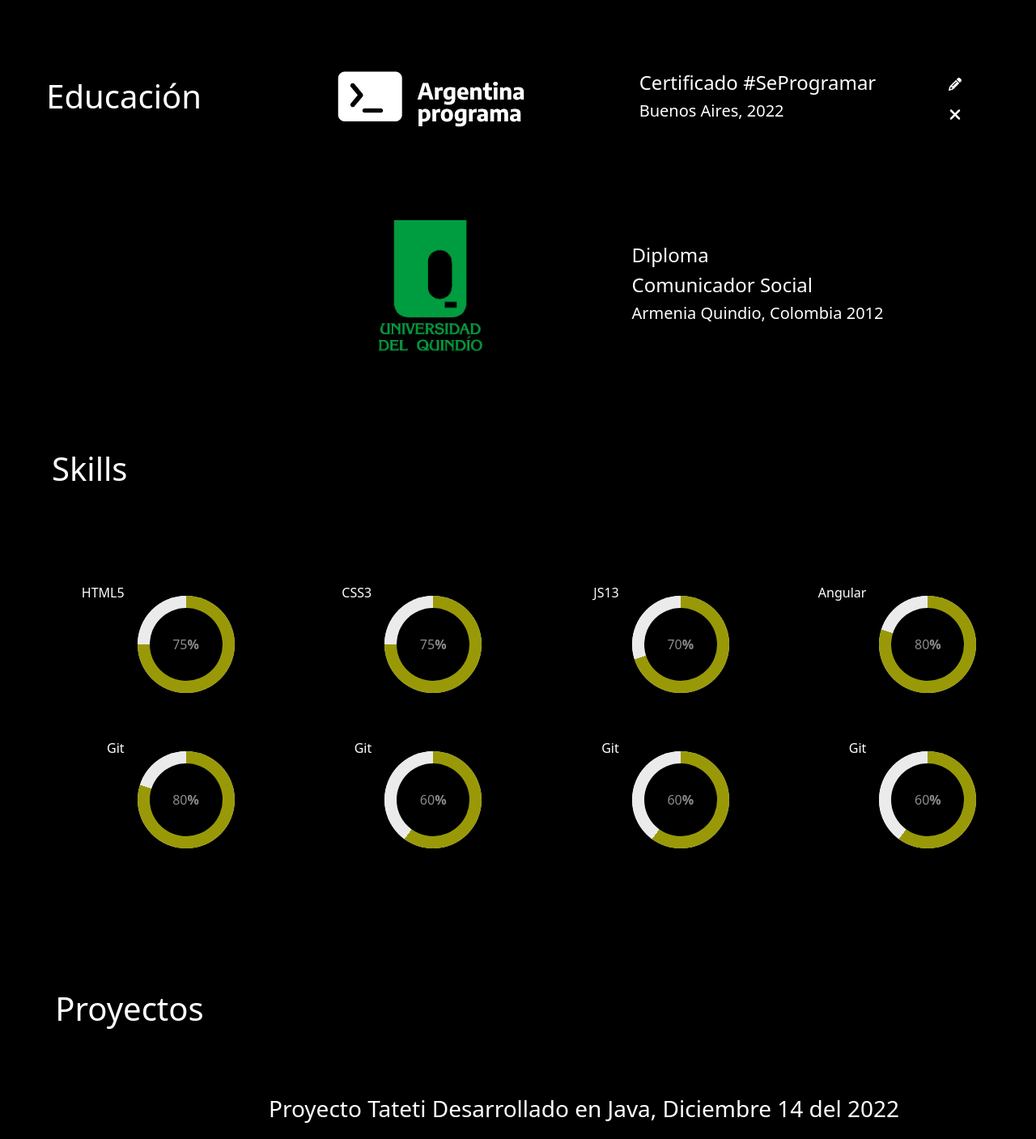
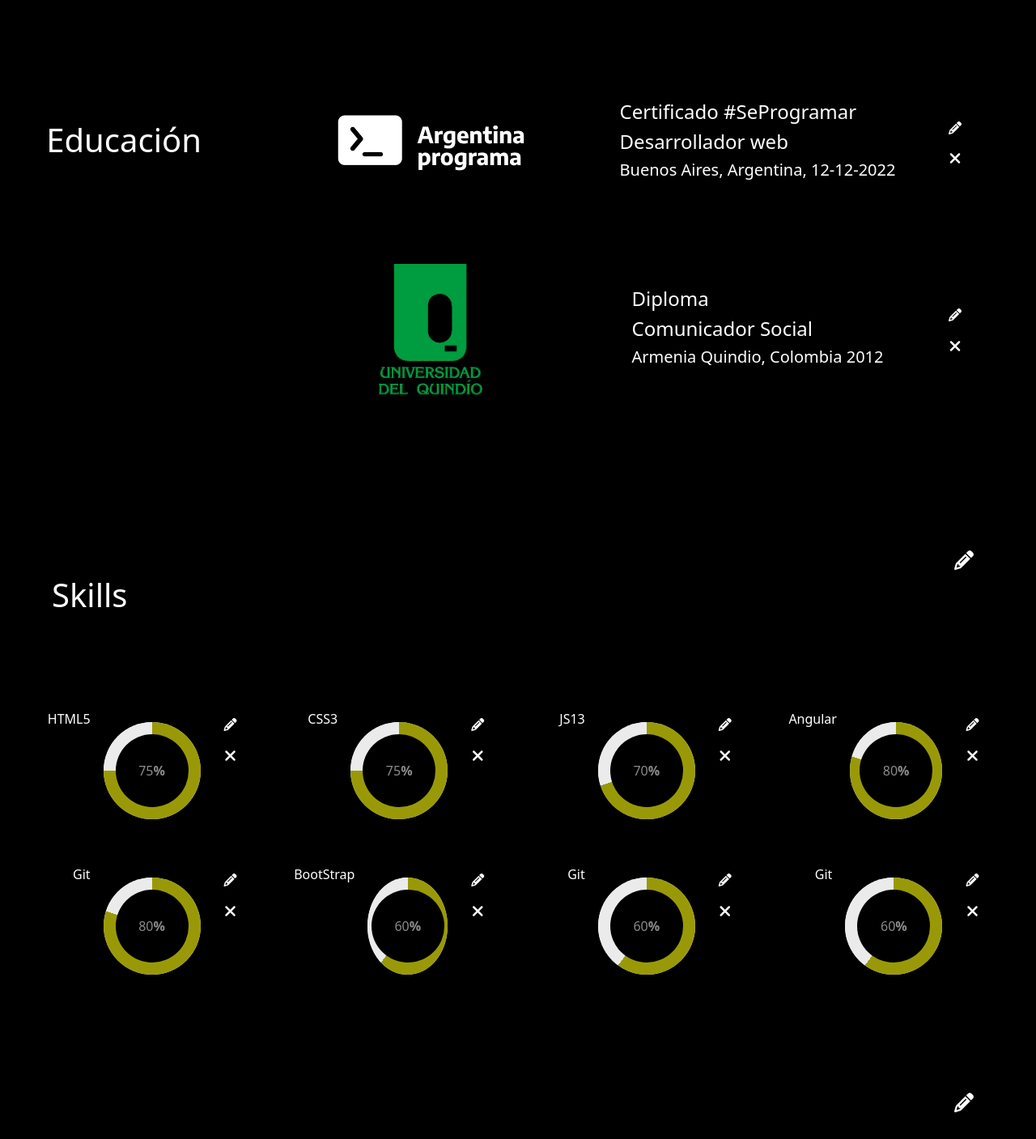
Before and after one commit to RichardDLB/frontEnd, an Angular app in the folder dinamica/: page / in a window 1280 px wide. Shown: the part 1240-2647 px from the top of the page at 81% size. Built offline with nearby package versions, Linux system fonts and the light colour scheme.

Commit message:
cambios maqueta html

```diff
--- a/dinamica/src/app/componentes/education/education.component.html
+++ b/dinamica/src/app/componentes/education/education.component.html
@@ -25,7 +25,8 @@
 
           <div class="SeProgramarText text-white">
             <h4>Certificado #SeProgramar</h4>
-            <h5>Buenos Aires, 2022 </h5>
+            <h4>Desarrollador web </h4>
+            <h5>Buenos Aires, Argentina, 12-12-2022 </h5>
           </div>
 
         </div>
@@ -84,6 +85,25 @@
         </div>
 
         <div class="card card4">
+
+          <!-- pencil edit education universidad section modal -->
+          <div class="text-center">
+            <button type="button" class="btn pencilEditEducationSection" data-bs-toggle="modal" data-bs-target="#pencilEditEducationSectionModal">
+              <i class="fa-solid fa-pencil text-white"></i>
+            </button>
+          </div>
+          <!-- pencil edit education universidad section modal -->
+
+
+          <!-- xmark education universidad section modal -->
+              <div class="text-center">
+                <button type="button" class="btn xMarkEducationSection" data-bs-toggle="modal" data-bs-target="#xMarkEducationSectionModal">
+                  <i class="fa-lg fa-solid fa-xmark text-white"></i>
+                </button>
+              </div>
+          <!-- xmark education universidad section modal -->
+
+
         </div>
 
     </div>
--- a/dinamica/src/app/componentes/experience/experience.component.html
+++ b/dinamica/src/app/componentes/experience/experience.component.html
@@ -1,7 +1,15 @@
 <!-- EXPERIENCE SECTION -->
 <section class="container-experience bg-black" id="experienceSection">
 
-    <div class="container-box-experience mt-5">
+  <!-- pencil edit experience section -->
+  <div class="pencilExperience">
+    <button type="button" class="btn" data-bs-toggle="modal" data-bs-target="#Modal">
+    <i class="fa-solid fa-pencil fa-xl text-white"></i>
+    </button>
+  </div>
+  <!-- pencil edit experience section -->
+
+    <div class="container-box-experience">
 
 
         <div class="card card1">
--- a/dinamica/src/app/componentes/projects/projects.component.html
+++ b/dinamica/src/app/componentes/projects/projects.component.html
@@ -1,5 +1,15 @@
-<!-- PROJECTS SECTION -->
-<section class="container-fluid projects row bg-black " id="projects-section">
+  <!-- PROJECTS SECTION -->
+  <section class="bg-black">
+
+    <!-- pencil edit experience section -->
+    <div class="pencilProjects">
+      <button type="button" class="btn" data-bs-toggle="modal" data-bs-target="#Modal">
+      <i class="fa-solid fa-pencil fa-xl text-white"></i>
+      </button>
+    </div>
+    <!-- pencil edit experience section -->
+
+  <div class="container-fluid projects row bg-black " id="projects-section">
 
 
     <div class="col-lg-3 col-md-4 col-sm-12">
@@ -31,5 +41,6 @@
   </div>
   <!-- Tateti project image gallery -->
 
+  </div>
   </section>
   <!-- PROJECTS SECTION-->
--- a/dinamica/src/app/componentes/skills/skills.component.html
+++ b/dinamica/src/app/componentes/skills/skills.component.html
@@ -1,5 +1,13 @@
 <!-- SECTION SKILLS -->
 <section class="container-skills bg-black" id="skillsSection">
+
+    <!-- pencil edit skills section -->
+    <div class="pencilExperience">
+      <button type="button" class="btn" data-bs-toggle="modal" data-bs-target="#Modal">
+      <i class="fa-solid fa-pencil fa-xl text-white"></i>
+      </button>
+    </div>
+    <!-- pencil edit skills section -->
 
     <div>
       <h1 class="titleSkills">Skills</h1>
@@ -12,21 +20,113 @@
         <div class="items">
           <div class="text-white">HTML5</div>
           <div class="progress-circle progress-75"><span>75</span></div>
+
+          <div class="card-skills">
+
+          <!-- pencil edit html section skills -->
+          <div class="text-center">
+              <button type="button" class="btn pencilEditEducationSection" data-bs-toggle="modal" data-bs-target="#Modal">
+                <i class="fa-solid fa-pencil text-white"></i>
+              </button>
+            </div>
+          <!-- pencil edit html section skills -->
+
+
+          <!-- xmark edit html section skills -->
+          <div class="text-center">
+                  <button type="button" class="btn xMarkEducationSection" data-bs-toggle="modal" data-bs-target="#Modal">
+                    <i class="fa-lg fa-solid fa-xmark text-white"></i>
+                  </button>
+                </div>
+          <!-- pencil edit html section skills -->
+
+
+          </div>
+
         </div>
 
         <div class="items">
           <div class="text-white">CSS3</div>
           <div class="progress-circle progress-75"><span>75</span></div>
+
+          <div class="card-skills">
+
+            <!-- pencil edit css3 section skills -->
+            <div class="text-center">
+                <button type="button" class="btn pencilEditEducationSection" data-bs-toggle="modal" data-bs-target="#Modal">
+                  <i class="fa-solid fa-pencil text-white"></i>
+                </button>
+              </div>
+            <!-- pencil edit css3 section skills -->
+
+
+            <!-- xmark edit css3 section skills -->
+            <div class="text-center">
+                    <button type="button" class="btn xMarkEducationSection" data-bs-toggle="modal" data-bs-target="#Modal">
+                      <i class="fa-lg fa-solid fa-xmark text-white"></i>
+                    </button>
+                  </div>
+            <!-- pencil edit css3 section skills -->
+
+
+          </div>
+
         </div>
 
         <div class="items">
           <div class="text-white">JS13</div>
           <div class="progress-circle progress-70"><span>70</span></div>
+
+          <div class="card-skills">
+
+          <!-- pencil edit JS section skills -->
+          <div class="text-center">
+              <button type="button" class="btn pencilEditEducationSection" data-bs-toggle="modal" data-bs-target="#Modal">
+                <i class="fa-solid fa-pencil text-white"></i>
+              </button>
+            </div>
+          <!-- pencil edit JS section skills -->
+
+
+          <!-- xmark edit JS section skills -->
+          <div class="text-center">
+                  <button type="button" class="btn xMarkEducationSection" data-bs-toggle="modal" data-bs-target="#Modal">
+                    <i class="fa-lg fa-solid fa-xmark text-white"></i>
+                  </button>
+                </div>
+          <!-- pencil edit JS section skills -->
+
+
+          </div>
+
         </div>
 
         <div class="items">
           <div class="text-white">Angular</div>
           <div class="progress-circle progress-80"><span>80</span></div>
+
+          <div class="card-skills">
+
+            <!-- pencil edit angular section skills -->
+            <div class="text-center">
+                <button type="button" class="btn pencilEditEducationSection" data-bs-toggle="modal" data-bs-target="#Modal">
+                  <i class="fa-solid fa-pencil text-white"></i>
+                </button>
+              </div>
+            <!-- pencil edit angular section skills -->
+
+
+            <!-- xmark edit angular section skills -->
+            <div class="text-center">
+                    <button type="button" class="btn xMarkEducationSection" data-bs-toggle="modal" data-bs-target="#Modal">
+                      <i class="fa-lg fa-solid fa-xmark text-white"></i>
+                    </button>
+                  </div>
+            <!-- pencil edit angular section skills -->
+
+
+          </div>
+
         </div>
 
       </div>
@@ -36,21 +136,113 @@
         <div class="items">
           <div class="text-white">Git</div>
           <div class="progress-circle progress-80"><span>80</span></div>
+
+          <div class="card-skills">
+
+            <!-- pencil edit git section skills -->
+            <div class="text-center">
+                <button type="button" class="btn pencilEditEducationSection" data-bs-toggle="modal" data-bs-target="#Modal">
+                  <i class="fa-solid fa-pencil text-white"></i>
+                </button>
+              </div>
+            <!-- pencil edit git section skills -->
+
+
+            <!-- xmark edit git section skills -->
+            <div class="text-center">
+                    <button type="button" class="btn xMarkEducationSection" data-bs-toggle="modal" data-bs-target="#Modal">
+                      <i class="fa-lg fa-solid fa-xmark text-white"></i>
+                    </button>
+                  </div>
+            <!-- pencil edit git section skills -->
+
+
+          </div>
+
+        </div>
+
+        <div class="items">
+          <div class="text-white">BootStrap</div>
+          <div class="progress-circle progress-60"><span>60</span></div>
+
+          <div class="card-skills">
+
+            <!-- pencil edit BootStrap section skills -->
+            <div class="text-center">
+                <button type="button" class="btn pencilEditEducationSection" data-bs-toggle="modal" data-bs-target="#Modal">
+                  <i class="fa-solid fa-pencil text-white"></i>
+                </button>
+              </div>
+            <!-- pencil edit BootStrap section skills -->
+
+
+            <!-- xmark edit BootStrap section skills -->
+            <div class="text-center">
+                    <button type="button" class="btn xMarkEducationSection" data-bs-toggle="modal" data-bs-target="#Modal">
+                      <i class="fa-lg fa-solid fa-xmark text-white"></i>
+                    </button>
+                  </div>
+            <!-- pencil edit BootStrap section skills -->
+
+
+          </div>
+
         </div>
 
         <div class="items">
           <div class="text-white">Git</div>
           <div class="progress-circle progress-60"><span>60</span></div>
+
+          <div class="card-skills">
+
+            <!-- pencil edit section skills -->
+            <div class="text-center">
+                <button type="button" class="btn pencilEditEducationSection" data-bs-toggle="modal" data-bs-target="#Modal">
+                  <i class="fa-solid fa-pencil text-white"></i>
+                </button>
+              </div>
+            <!-- pencil edit section skills -->
+
+
+            <!-- xmark edit section skills -->
+            <div class="text-center">
+                    <button type="button" class="btn xMarkEducationSection" data-bs-toggle="modal" data-bs-target="#Modal">
+                      <i class="fa-lg fa-solid fa-xmark text-white"></i>
+                    </button>
+                  </div>
+            <!-- pencil edit section skills -->
+
+
+          </div>
+
         </div>
 
         <div class="items">
           <div class="text-white">Git</div>
           <div class="progress-circle progress-60"><span>60</span></div>
-        </div>
 
-        <div class="items">
-          <div class="text-white">Git</div>
-          <div class="progress-circle progress-60"><span>60</span></div>
+          <div class="card-skills">
+
+            <!-- pencil edit section skills -->
+            <div class="text-center">
+                <button type="button" class="btn pencilEditEducationSection" data-bs-toggle="modal" data-bs-target="#Modal">
+                  <i class="fa-solid fa-pencil text-white"></i>
+                </button>
+              </div>
+            <!-- pencil edit section skills -->
+
+
+            <!-- xmark edit section skills -->
+            <div class="text-center">
+                    <button type="button" class="btn xMarkEducationSection" data-bs-toggle="modal" data-bs-target="#Modal">
+                      <i class="fa-lg fa-solid fa-xmark text-white"></i>
+                    </button>
+                  </div>
+            <!-- pencil edit section skills -->
+
+
+          </div>
+
         </div>
 
       </div>
--- a/dinamica/src/styles.css
+++ b/dinamica/src/styles.css
@@ -99,6 +99,13 @@ main{
 
 
 /* EXPERIENCE SECCTION */
+
+.pencilExperience{
+    display:flex;
+    justify-content: end;
+    margin-right: 5%;
+    margin-top:5%;
+}
 
 .container-experience{
     padding-top: 8%;
@@ -274,18 +281,25 @@ h1 {
 
 
 /* section projects */
+
+.pencilProjects{
+    display:flex;
+    padding-top: 8%;
+    justify-content: end;
+    margin-right: 5%;
+}
+
 .projects{
     padding:0;
     margin:0;
     width: 100%;
     box-sizing: border-box;
-    padding-top: 8%;
 }/* section projects */
 
 /* text projects */
 .textProjects{
     text-align: center;
-    margin-top: 12%;
+    margin-top: 6%;
 }/* text projects */
 
 /* text description project */
```
